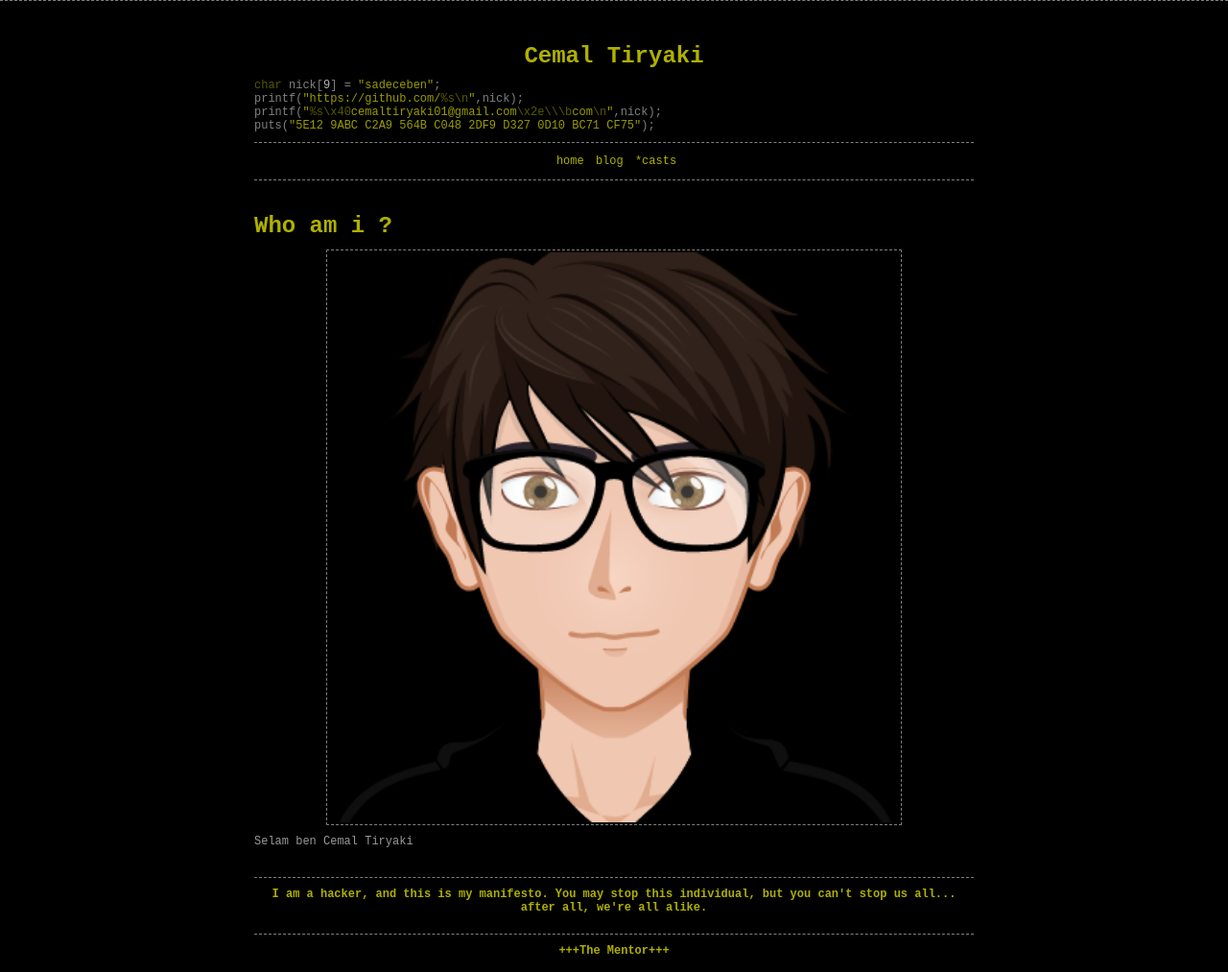
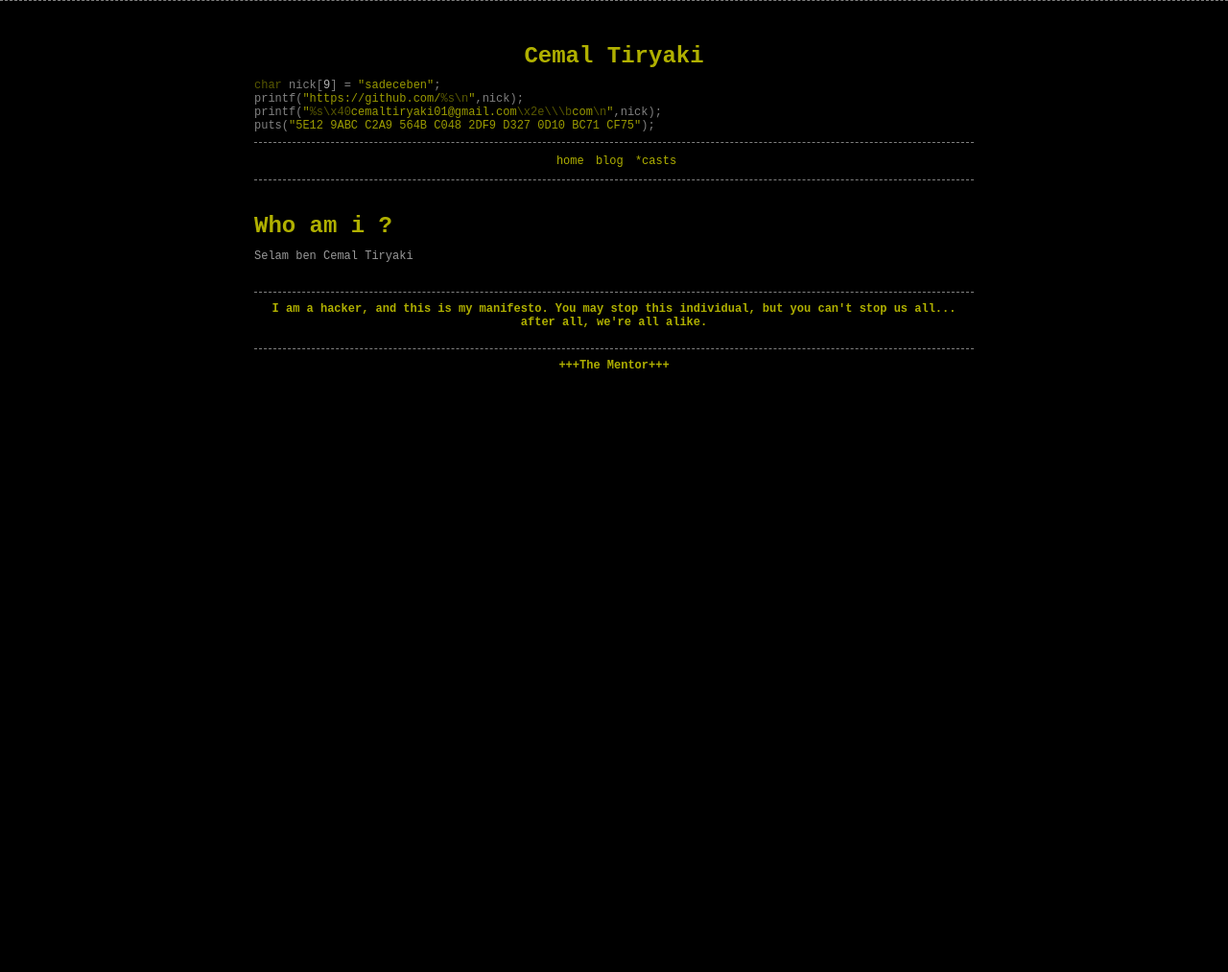
Before and after one commit to sadeceben/sadeceben.github.io, a Jekyll site: the page built from index.md, in a window 1280 px wide. Shown: the whole page at 96% size. Built offline with Jekyll 4.4.1, drawn with Linux system fonts in a browser that asks for light colours; our own code applies the rules of GitHub Pages for plain Markdown files; after the commit the page ends 900 px from its top, so only the background shows below that.

Commit message:
Update index.md

```diff
--- a/index.md
+++ b/index.md
@@ -3,6 +3,5 @@ layout: content
 ---
 
 # Who am i ?
-<img src="{{ site.baseurl }}images/posts/2020/adam.jpg" style="zoom:25%;" />
 
 Selam ben Cemal Tiryaki
```
